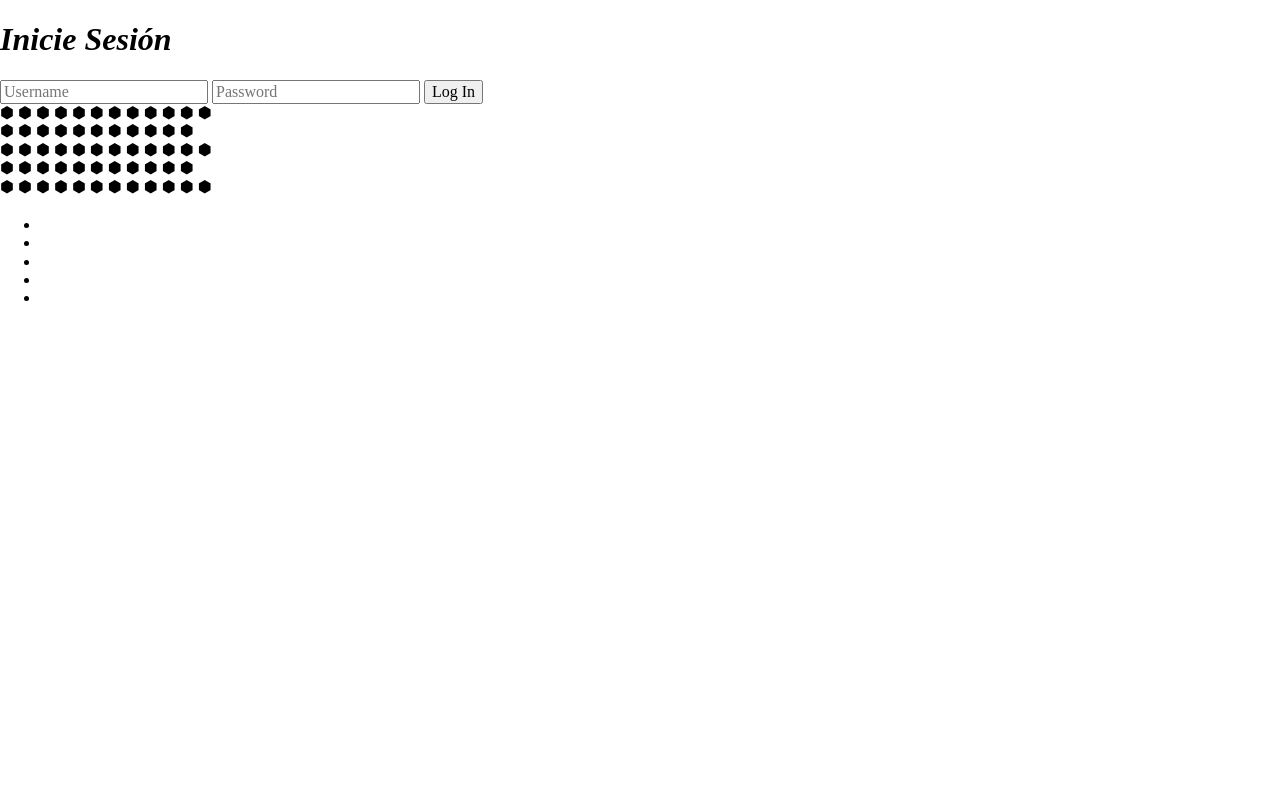
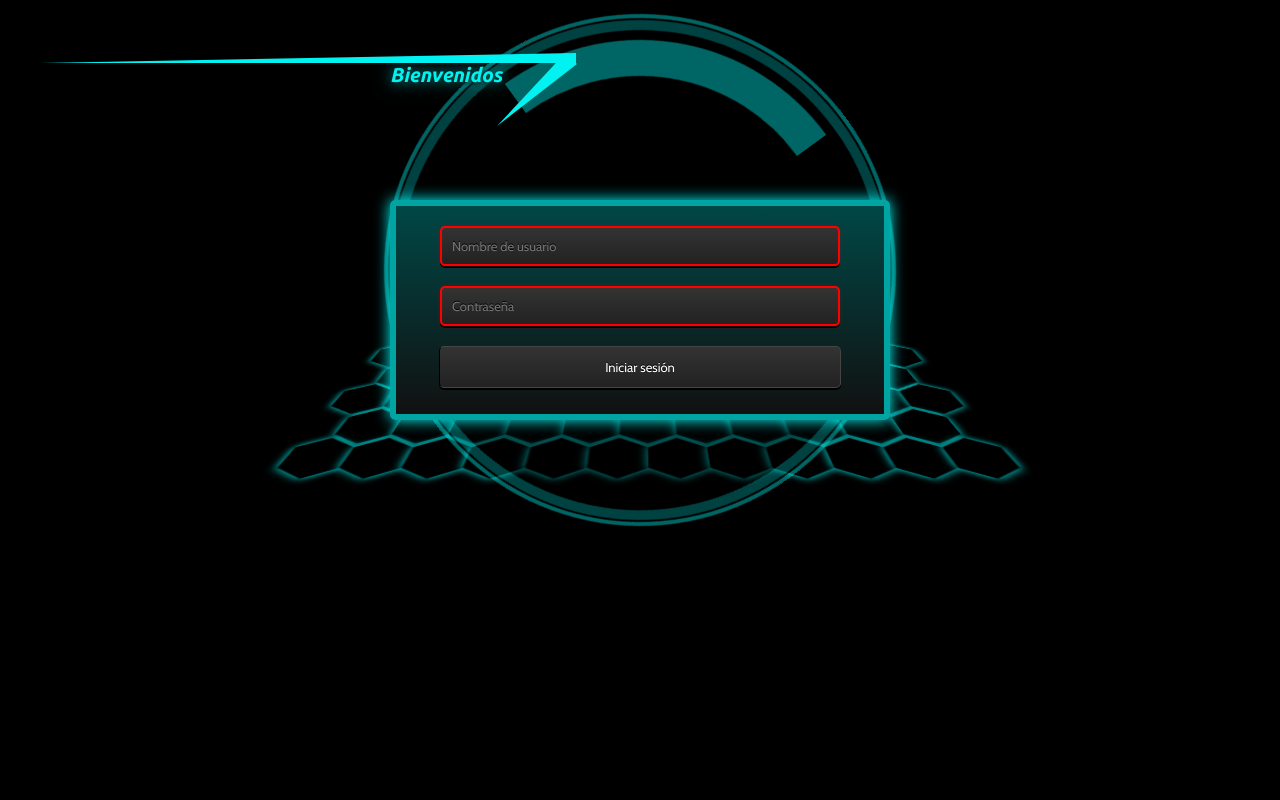
Before and after one commit to PaoRioColorado/Potrero-Digital-Backend, a PHP site: page /login.html in a window 1280 px wide; the page is wider, and only the part inside the window is pictured. Run offline with PHP 8.4, Linux system fonts and the light colour scheme; some libraries are stand-ins or nearby versions.

Commit message:
Actualización

```diff
--- a/login.html
+++ b/login.html
@@ -10,15 +10,15 @@
 </head>
 <!-- partial:index.partial.html -->
 <div id="logo">
-    <h1><i> Inicie Sesión</i></h1>
+    <h1><i> Bienvenidos</i></h1>
   </div>
   <section class="stark-login">
 
-    <form action="login.php" method="post">
+   <form action="login.php" method="post">
         <div id="fade-box">
-        <input type="text" name="user" id="username" placeholder="Username" required>
-         <input type="password" placeholder="Password"  name= "pass" required>
-         <button>Log In</button>
+        <input type="text" name="user" id="user" placeholder="Nombre de usuario" required>
+         <input type="password" placeholder="Contraseña" name= "pass" required>
+         <button>Iniciar sesión</button>
         </div>
       </form>
 
--- a/login.php
+++ b/login.php
@@ -9,8 +9,7 @@ $contrasenia= "1234";
 if ($usuario=="$user" && $contrasenia=="$pass") {
     header ("location: https://careers-meli.mercadolibre.com/");
 } else {
-    header("location:error.html");
+    header("location:/error.html");
   }
 
-
    ?>
--- /dev/null
+++ b/styles.css
@@ -0,0 +1,352 @@
+@import "https://fonts.googleapis.com/css?family=Ubuntu:400,700italic";
+@import "https://fonts.googleapis.com/css?family=Cabin:400";
+* {
+  box-sizing: border-box;
+}
+
+html {
+  background: #000;
+  background-size: cover;
+  font-size: 10px;
+  height: 100%;
+  overflow: hidden;
+  position: absolute;
+  text-align: center;
+  width: 100%;
+}
+
+/* =========================================
+Stark Industries Logo
+========================================= */
+#logo {
+  animation: logo-entry 4s ease-in;
+  width: 500px;
+  margin: 0 auto;
+  position: relative;
+  z-index: 40;
+}
+
+h1 {
+  animation: text-glow 2s ease-out infinite alternate;
+  font-family: 'Ubuntu', sans-serif;
+  color: #00a4a2;
+  font-size: 48px;
+  font-size: 4.8rem;
+  font-weight: bold;
+  position: absolute;
+  text-shadow: 0 0 10px #000, 0 0 20px #000, 0 0 30px #000, 0 0 40px #000, 0 0 50px #000, 0 0 60px #000, 0 0 70px #000;
+  top: 50px;
+}
+h1:before {
+  animation: before-glow 2s ease-out infinite alternate;
+  border-left: 535px solid transparent;
+  border-bottom: 10px solid #00a4a2;
+  content: ' ';
+  height: 0;
+  position: absolute;
+  right: -74px;
+  top: -10px;
+  width: 0;
+}
+h1:after {
+  animation: after-glow 2s ease-out infinite alternate;
+  border-left: 100px solid transparent;
+  border-top: 16px solid #00a4a2;
+  content: ' ';
+  height: 0;
+  position: absolute;
+  right: -85px;
+  top: 24px;
+  transform: rotate(-47deg);
+  width: 0;
+}
+
+/* =========================================
+Log in form
+========================================= */
+#fade-box {
+  animation: input-entry 3s ease-in;
+  z-index: 4;
+}
+
+.stark-login form {
+  animation: form-entry 3s ease-in-out;
+  background: #111;
+  background: linear-gradient(#004746, #111111);
+  border: 6px solid #00a4a2;
+  box-shadow: 0 0 15px #00fffd;
+  border-radius: 5px;
+  display: inline-block;
+  height: 220px;
+  margin: 200px auto 0;
+  position: relative;
+  z-index: 4;
+  width: 500px;
+  transition: 1s all;
+}
+.stark-login form:hover {
+  border: 6px solid #00fffd;
+  box-shadow: 0 0 25px #00fffd;
+  transition: 1s all;
+}
+.stark-login input {
+  background: #222;
+  background: linear-gradient(#333333, #222222);
+  border: 1px solid #444;
+  border-radius: 5px;
+  box-shadow: 0 2px 0 #000;
+  color: #888;
+  display: block;
+  font-family: 'Cabin', helvetica, arial, sans-serif;
+  font-size: 13px;
+  font-size: 1.3rem;
+  height: 40px;
+  margin: 20px auto 10px;
+  padding: 0 10px;
+  text-shadow: 0 -1px 0 #000;
+  width: 400px;
+}
+.stark-login input:focus {
+  animation: box-glow 1s ease-out infinite alternate;
+  background: #0B4252;
+  background: linear-gradient(#333933, #222922);
+  border-color: #00fffc;
+  box-shadow: 0 0 5px rgba(0, 255, 253, 0.2), inset 0 0 5px rgba(0, 255, 253, 0.1), 0 2px 0 #000;
+  color: #efe;
+  outline: none;
+}
+.stark-login input:invalid {
+  border: 2px solid red;
+  box-shadow: 0 0 5px rgba(255, 0, 0, 0.2), inset 0 0 5px rgba(255, 0, 0, 0.1), 0 2px 0 #000;
+}
+.stark-login button {
+  animation: input-entry 3s ease-in;
+  background: #222;
+  background: linear-gradient(#333333, #222222);
+  box-sizing: content-box;
+  border: 1px solid #444;
+  border-left-color: #000;
+  border-radius: 5px;
+  box-shadow: 0 2px 0 #000;
+  color: #fff;
+  display: block;
+  font-family: 'Cabin', helvetica, arial, sans-serif;
+  font-size: 13px;
+  font-weight: 400;
+  height: 40px;
+  line-height: 40px;
+  margin: 20px auto;
+  padding: 0;
+  position: relative;
+  text-shadow: 0 -1px 0 #000;
+  width: 400px;
+  transition: 1s all;
+}
+.stark-login button:hover,
+.stark-login button:focus {
+  background: #0C6125;
+  background: linear-gradient(#393939, #292929);
+  color: #00fffc;
+  outline: none;
+  transition: 1s all;
+}
+.stark-login button:active {
+  background: #292929;
+  background: linear-gradient(#393939, #292929);
+  box-shadow: 0 1px 0 #000, inset 1px 0 1px #222;
+  top: 1px;
+}
+
+/* =========================================
+Spinner
+========================================= */
+#circle1 {
+  animation: circle1 4s linear infinite, circle-entry 6s ease-in-out;
+  background: #000;
+  border-radius: 50%;
+  border: 10px solid #00a4a2;
+  box-shadow: 0 0 0 2px black, 0 0 0 6px #00fffc;
+  height: 500px;
+  width: 500px;
+  position: absolute;
+  top: 20px;
+  left: 50%;
+  margin-left: -250px;
+  overflow: hidden;
+  opacity: 0.4;
+  z-index: -3;
+}
+
+#inner-cirlce1 {
+  background: #000;
+  border-radius: 50%;
+  border: 36px solid #00fffc;
+  height: 460px;
+  width: 460px;
+  margin: 10px;
+}
+#inner-cirlce1:before {
+  content: ' ';
+  width: 240px;
+  height: 480px;
+  background: #000;
+  position: absolute;
+  top: 0;
+  left: 0;
+}
+#inner-cirlce1:after {
+  content: ' ';
+  width: 480px;
+  height: 240px;
+  background: #000;
+  position: absolute;
+  top: 0;
+  left: 0;
+}
+
+/* =========================================
+Hexagon Mesh
+========================================= */
+.hexagons {
+  animation: logo-entry 4s ease-in;
+  color: #000;
+  font-size: 52px;
+  font-size: 5.1rem;
+  letter-spacing: -0.2em;
+  line-height: 0.7;
+  position: absolute;
+  text-shadow: 0 0 6px #00fffc;
+  top: 310px;
+  width: 100%;
+  transform: perspective(600px) rotateX(60deg) scale(1.4);
+  z-index: -3;
+}
+
+/* =========================================
+Animation Keyframes
+========================================= */
+@keyframes logo-entry {
+  0% {
+    opacity: 0;
+  }
+  80% {
+    opacity: 0;
+  }
+  100% {
+    opacity: 1;
+  }
+}
+@keyframes circle-entry {
+  0% {
+    opacity: 0;
+  }
+  20% {
+    opacity: 0;
+  }
+  100% {
+    opacity: 0.4;
+  }
+}
+@keyframes input-entry {
+  0% {
+    opacity: 0;
+  }
+  90% {
+    opacity: 0;
+  }
+  100% {
+    opacity: 1;
+  }
+}
+@keyframes form-entry {
+  0% {
+    height: 0;
+    width: 0;
+    opacity: 0;
+    padding: 0;
+  }
+  20% {
+    height: 0;
+    border: 1px solid #00a4a2;
+    width: 0;
+    opacity: 0;
+    padding: 0;
+  }
+  40% {
+    width: 0;
+    height: 220px;
+    border: 6px solid #00a4a2;
+    opacity: 1;
+    padding: 0;
+  }
+  100% {
+    height: 220px;
+    width: 500px;
+  }
+}
+@keyframes box-glow {
+  0% {
+    border-color: #00b8b6;
+    box-shadow: 0 0 5px rgba(0, 255, 253, 0.2), inset 0 0 5px rgba(0, 255, 253, 0.1), 0 2px 0 #000;
+  }
+  100% {
+    border-color: #00fffc;
+    box-shadow: 0 0 20px rgba(0, 255, 253, 0.6), inset 0 0 10px rgba(0, 255, 253, 0.4), 0 2px 0 #000;
+  }
+}
+@keyframes text-glow {
+  0% {
+    color: #00a4a2;
+    text-shadow: 0 0 10px #000, 0 0 20px #000, 0 0 30px #000, 0 0 40px #000, 0 0 50px #000, 0 0 60px #000, 0 0 70px #000;
+  }
+  100% {
+    color: #00fffc;
+    text-shadow: 0 0 20px rgba(0, 255, 253, 0.6), 0 0 10px rgba(0, 255, 253, 0.4), 0 2px 0 #000;
+  }
+}
+@keyframes before-glow {
+  0% {
+    border-bottom: 10px solid #00a4a2;
+  }
+  100% {
+    border-bottom: 10px solid #00fffc;
+  }
+}
+@keyframes after-glow {
+  0% {
+    border-top: 16px solid #00a4a2;
+  }
+  100% {
+    border-top: 16px solid #00fffc;
+  }
+}
+@keyframes circle1 {
+  0% {
+    -moz-transform: rotate(0deg);
+    -ms-transform: rotate(0deg);
+    -webkit-transform: rotate(0deg);
+    transform: rotate(0deg);
+  }
+  100% {
+    -moz-transform: rotate(360deg);
+    -ms-transform: rotate(360deg);
+    -webkit-transform: rotate(360deg);
+    transform: rotate(360deg);
+  }
+}
+
+/* =========================================
+Estilos del cartel de error
+========================================= */
+.msjerror {
+  animation: text-glow 2s ease-out infinite alternate;
+  font-family: 'Ubuntu', sans-serif;
+  color: #00a4a2;
+  font-size: 48px;
+  font-size: 4.8rem;
+  font-weight: bold;
+  position: center;
+  text-shadow: 0 0 10px #000, 0 0 20px #000, 0 0 30px #000, 0 0 40px #000, 0 0 50px #000, 0 0 60px #000, 0 0 70px #000;
+  top: 40px;
+}
+}
```
Also changed, not shown: error.html (+16 -5 lines), img/homero.png (added).
